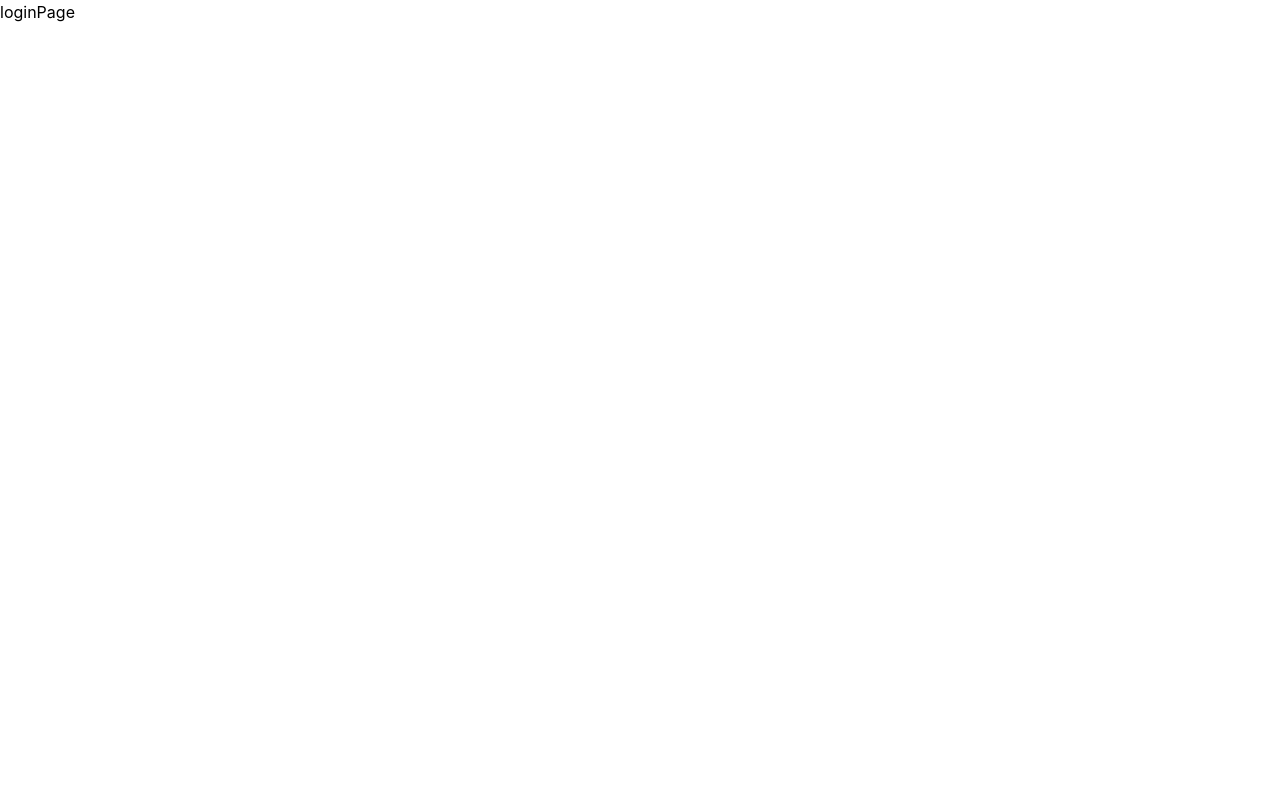
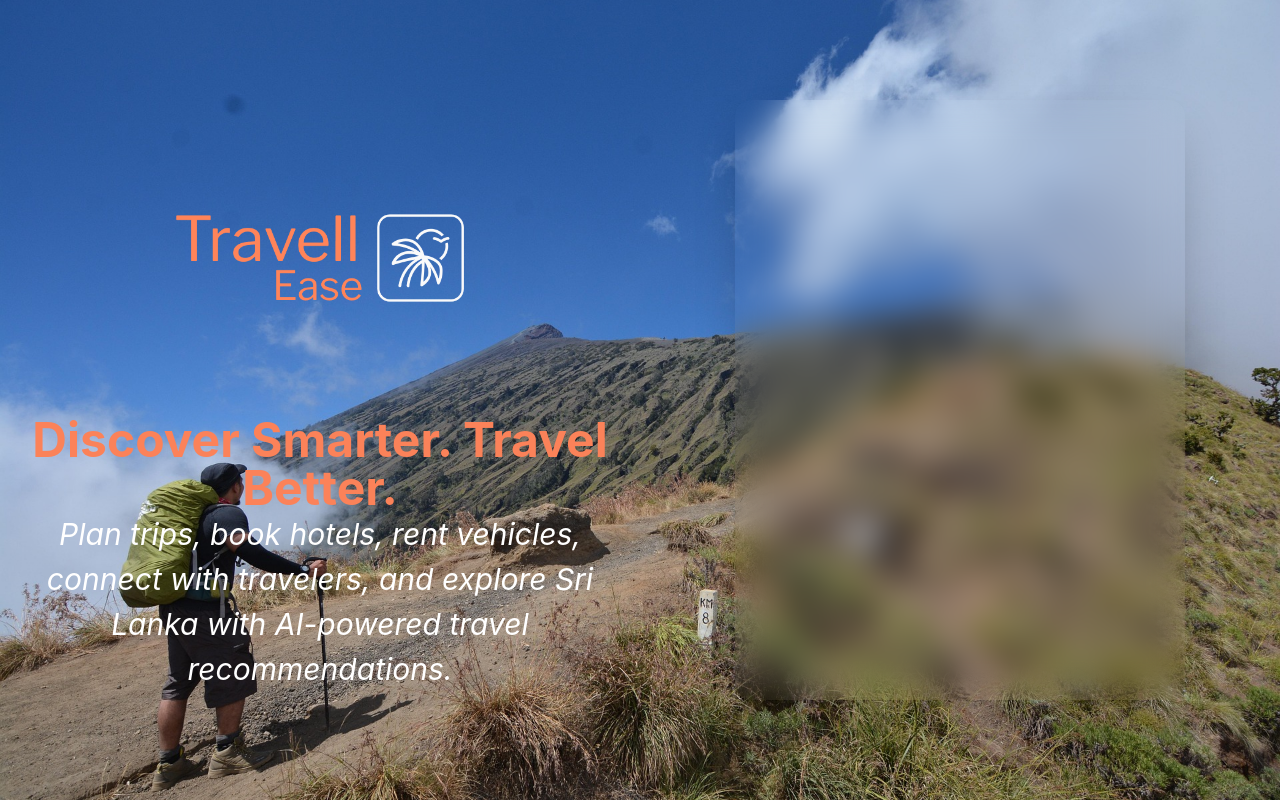
Before and after one commit to Mihiranga2001/Travell-Ease-frontend, a React app: page /login in a window 1280 px wide. Built offline with nearby package versions, Linux system fonts and the light colour scheme; the HTML template or start-up script is replaced by a standard one.

Commit message:
creating loginpage day1

```diff
--- a/src/pages/loginPage.jsx
+++ b/src/pages/loginPage.jsx
@@ -1,7 +1,18 @@
 export default function LoginPage() {
     return (
-        <div>
-            <h1>loginPage</h1>
+        <div className="w-full h-screen bg-[url(/bg.jpg)] bg-center bg-cover bg-no-repeat flex">
+            <div className="w-[50%] h-full flex justify-center items-center flex-col">
+                <img src="/logo.png" alt="Smart AI Travel Platform Logo" className="w-[300px] h-[300px] mb-2 object-contain"/>
+                <h1 className="text-5xl text-orange text-shadow-accent text-shadow-2xl text-center font-bold">Discover Smarter. Travel Better.</h1>
+                <p className="text-[30px] text-primary text-center italic ">Plan trips, book hotels, rent vehicles, connect with travelers, and explore Sri Lanka with AI-powered travel recommendations.</p>
+
+            </div>
+            <div className="w-[50%] h-full flex justify-center items-center">
+                <div className="w-[450px] h-[600px] backdrop-blur-lg shadow-2xl rounded-2xl">
+
+                </div>
+
+            </div>
         </div>
     );
 }
```
Also changed, not shown: public/bg.jpg (added).
